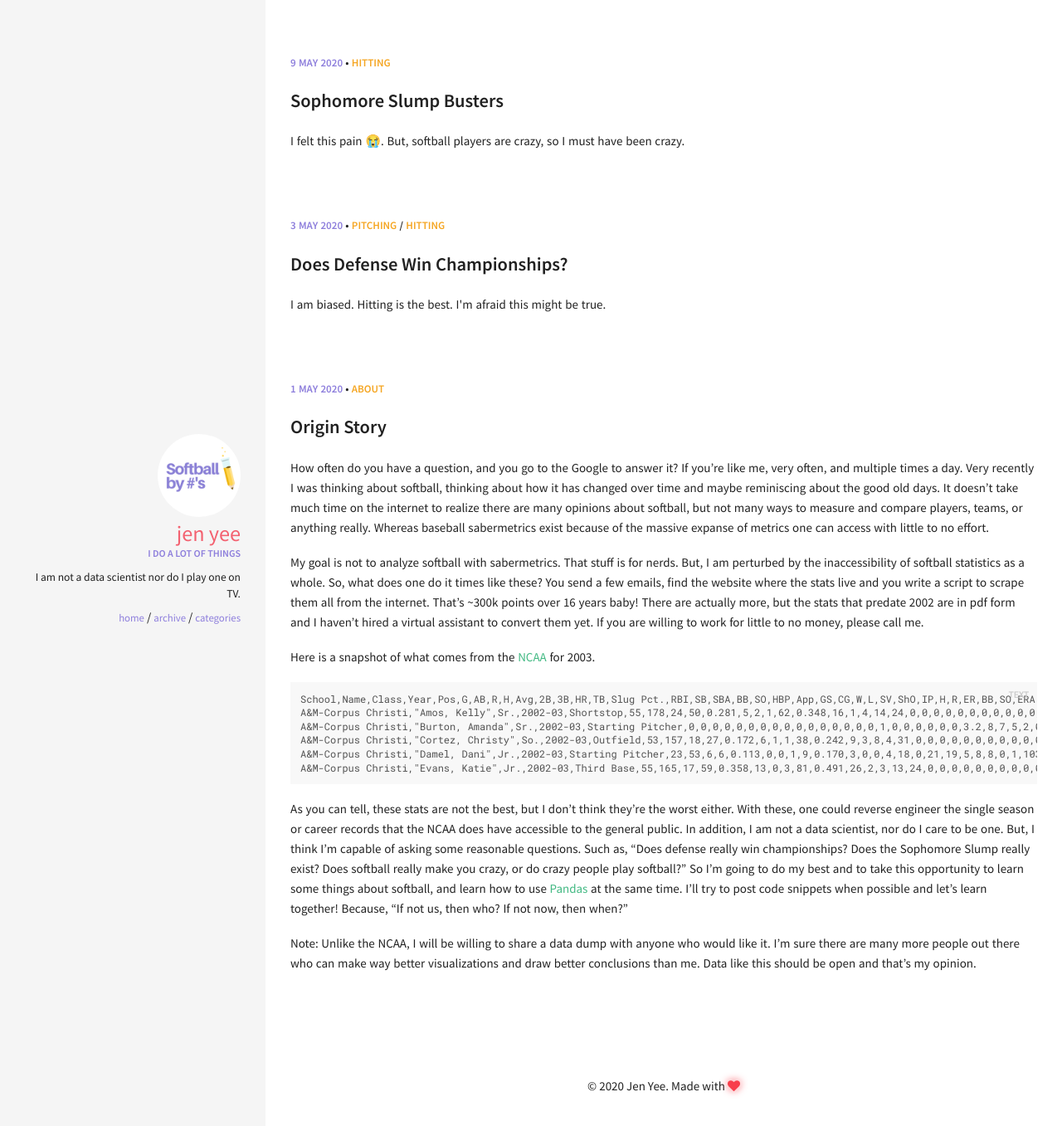
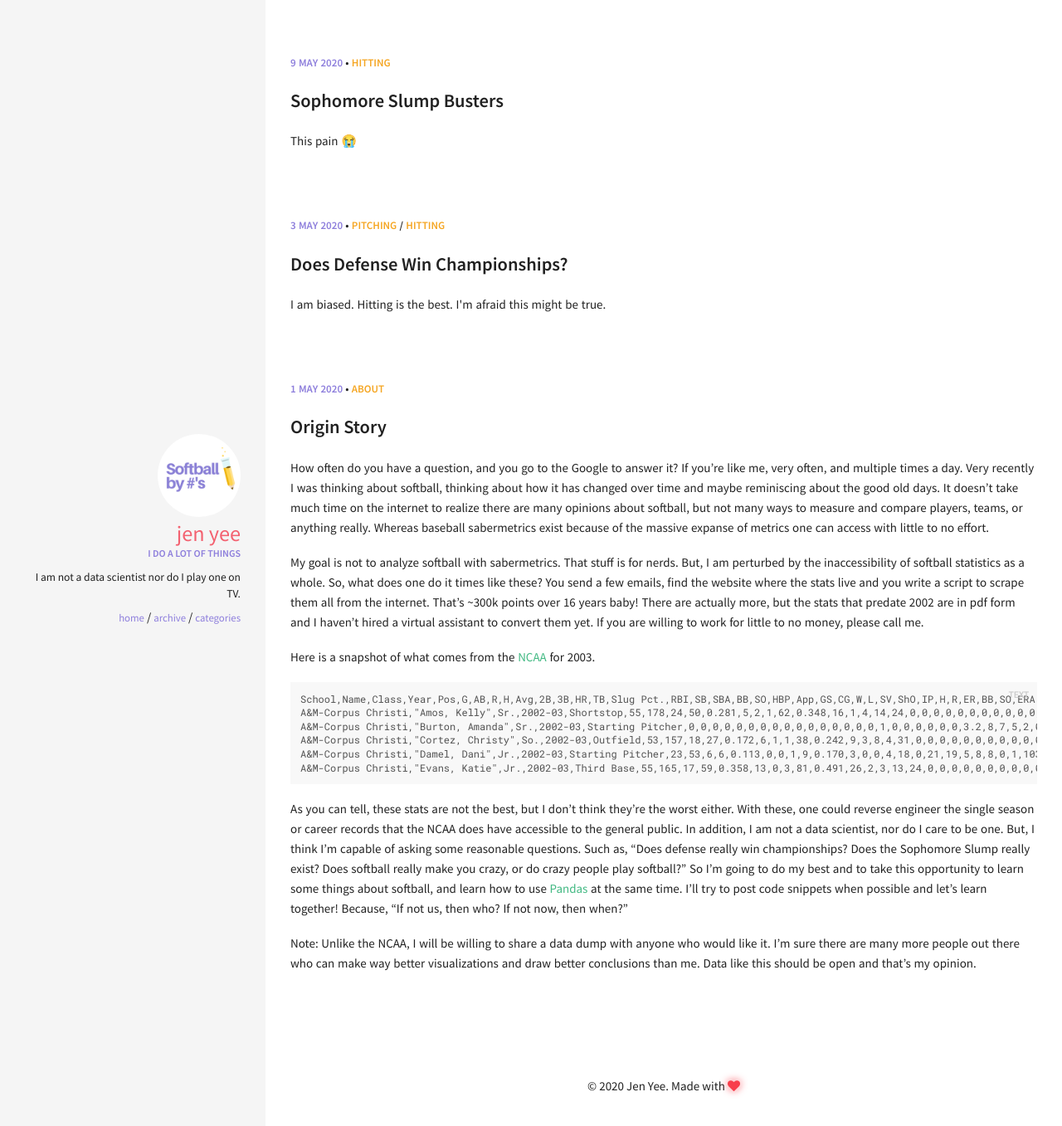
Before and after one commit to jenyeeiam/stats_blog, a Jekyll site: the page built from index.html, in a window 1280 px wide. Shown: the top 1357 px of the page at 83% size. Built offline with Jekyll 4.4.1, drawn with Linux system fonts in a browser that asks for light colours.

Commit message:
edit to excerpt

```diff
--- a/_posts/2020-05-09-soph_slump.md
+++ b/_posts/2020-05-09-soph_slump.md
@@ -2,7 +2,7 @@
 layout: post
 title: "Sophomore Slump Busters"
 categories: [hitting]
-excerpt: "I felt this pain 😭. But, softball players are crazy, so I must have been crazy."
+excerpt: "This pain 😭"
 link:
 share: true
 ---
```
